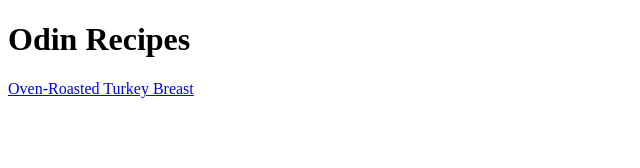
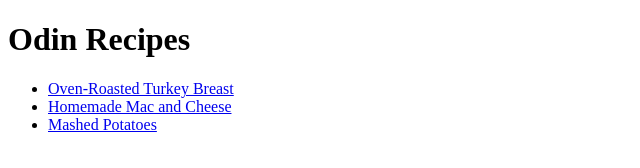
Before and after one commit to Code-from-the-Abode/odin-recipes, a plain HTML site: page index.html in a window 1280 px wide. Shown: the whole page, without its empty margins (0-640 px from the left). Drawn offline with Linux system fonts and the light colour scheme.

Commit message:
Add links in an unordered list

```diff
--- a/index.html
+++ b/index.html
@@ -7,6 +7,10 @@
     </head>
     <body>
         <h1>Odin Recipes</h1>
-        <a href="recipes/turkey-breast.html">Oven-Roasted Turkey Breast</a>
+        <ul>
+            <li><a href="recipes/turkey-breast.html">Oven-Roasted Turkey Breast</a></li>
+            <li><a href="recipes/mac-and-cheese.html">Homemade Mac and Cheese</a></li>
+            <li><a href="recipes/mashed-potatoes.html">Mashed Potatoes</a></li>
+        </ul>
     </body>
 </html>
```
